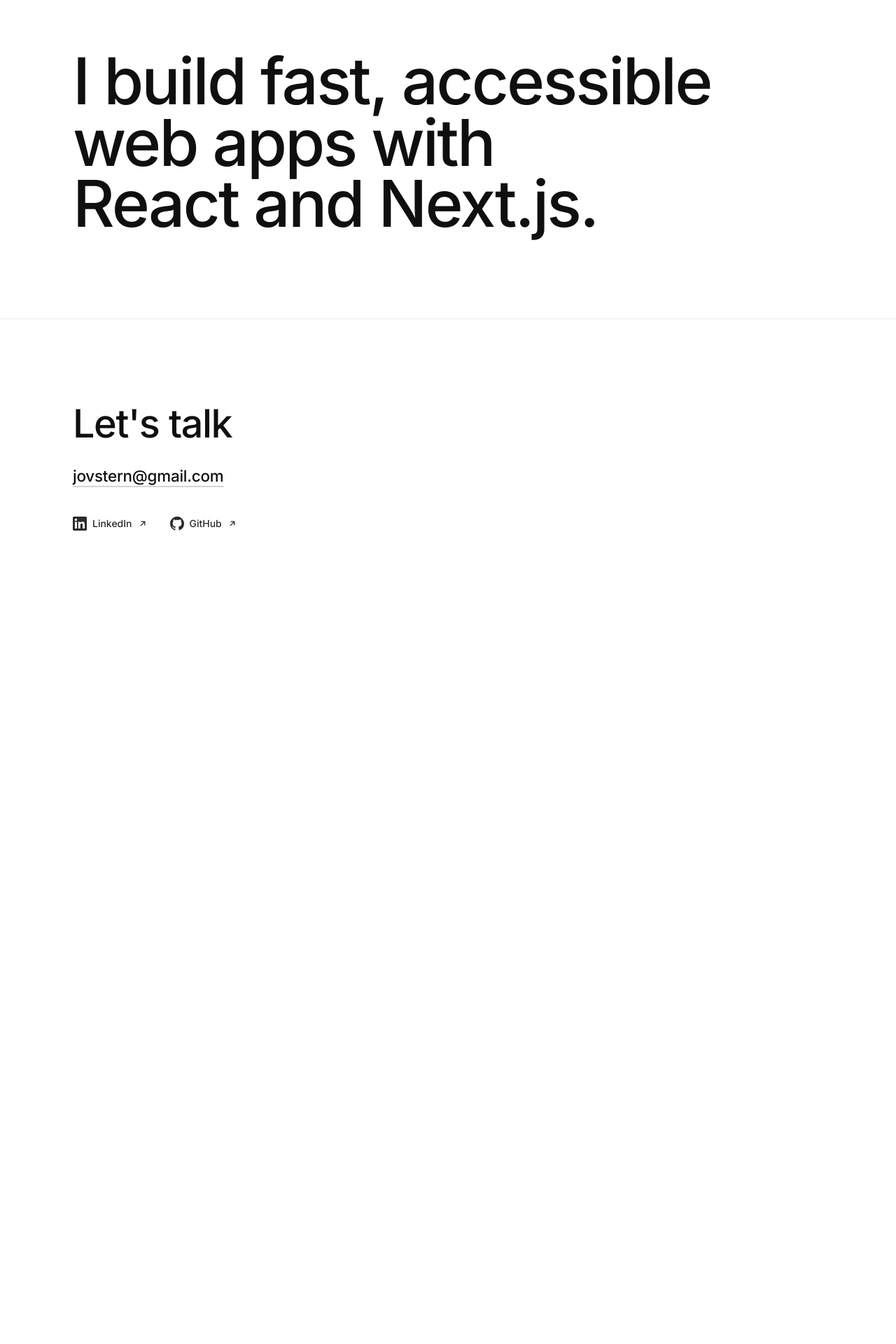
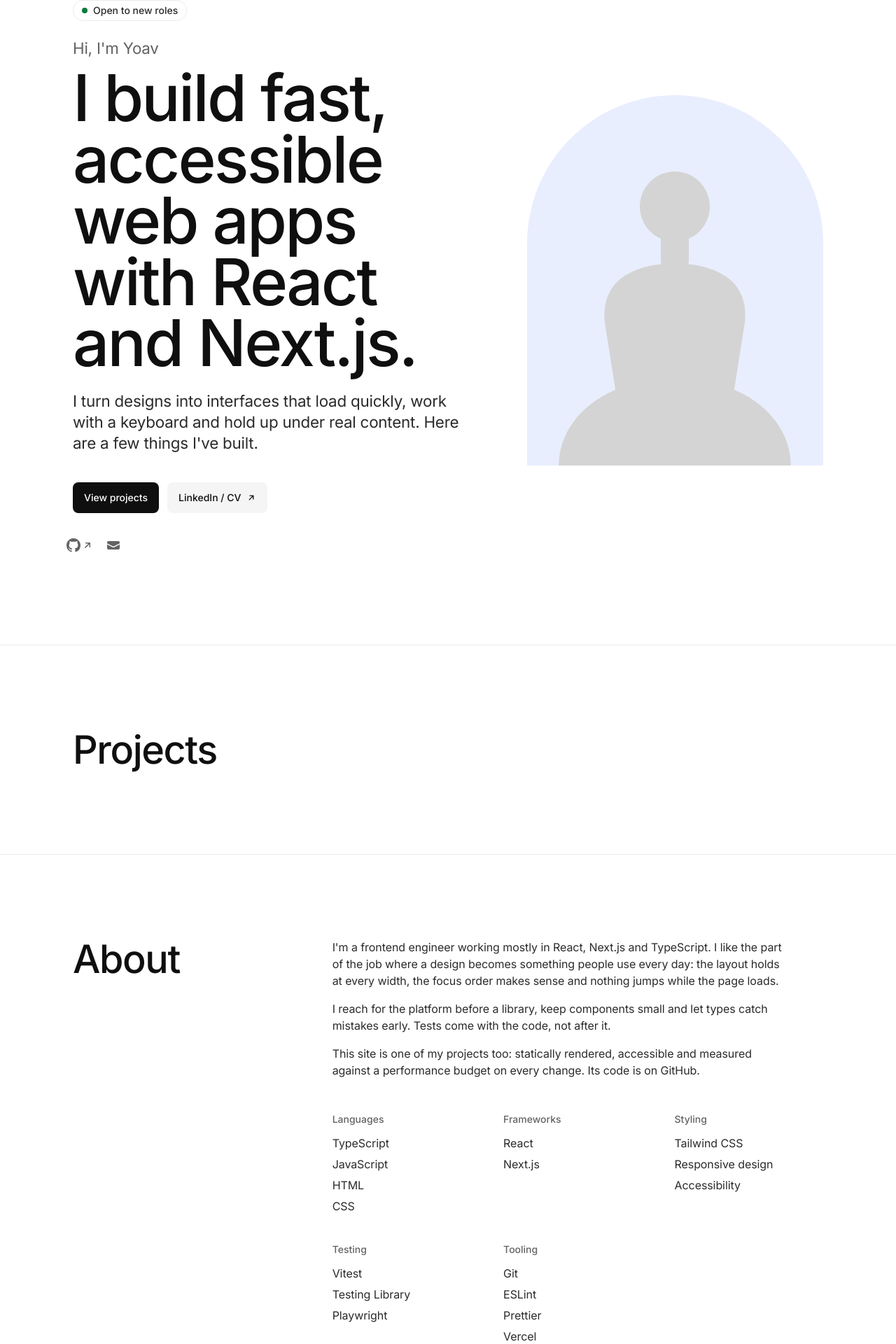
Before and after one commit to jovstern/portfolio, a Next.js app: page / in a window 1280 px wide. Shown: the part 113-2033 px from the top of the page at 70% size. Before the commit the page ends 1003 px from the top, so only its background shows below. Built offline with nearby package versions, Linux system fonts and the light colour scheme; no server answers.

Commit message:
feat: home hero with portrait arch and about section
Co-Authored-By: Claude Opus 5.5 <noreply@anthropic.com>

```diff
--- a/app/page.tsx
+++ b/app/page.tsx
@@ -1,10 +1,21 @@
 import { site } from '@/app/lib/site'
 import Container from '@/app/ui/container'
+import About from '@/app/ui/home/about'
+import Hero from '@/app/ui/home/hero'
 
 export default function Page() {
   return (
-    <Container className="py-section">
-      <h1 className="text-display">{site.hero.headline}</h1>
-    </Container>
+    <>
+      <Hero site={site} />
+      {/* The hero's "View projects" lands here; the project cards fill it. */}
+      <section id="projects" aria-labelledby="projects-heading" className="border-t border-border">
+        <Container className="py-section">
+          <h2 id="projects-heading" className="text-h2">
+            Projects
+          </h2>
+        </Container>
+      </section>
+      <About site={site} />
+    </>
   )
 }
--- /dev/null
+++ b/app/ui/home/about.tsx
@@ -0,0 +1,33 @@
+import type { Site } from '@/app/lib/definitions'
+import Container from '@/app/ui/container'
+
+export default function About({ site }: { site: Site }) {
+  return (
+    <section id="about" aria-labelledby="about-heading" className="border-t border-border">
+      <Container className="grid gap-8 py-section lg:grid-cols-12 lg:gap-10">
+        <h2 id="about-heading" className="text-h2 lg:col-span-4">
+          About
+        </h2>
+        <div className="lg:col-span-8">
+          <div className="max-w-prose space-y-4">
+            {site.about.paragraphs.map((paragraph) => (
+              <p key={paragraph}>{paragraph}</p>
+            ))}
+          </div>
+          <div className="mt-12 grid grid-cols-2 gap-x-8 gap-y-10 sm:grid-cols-3">
+            {site.skills.map(({ group, items }) => (
+              <div key={group}>
+                <h3 className="text-small font-medium text-muted">{group}</h3>
+                <ul className="mt-3 space-y-1.5">
+                  {items.map((item) => (
+                    <li key={item}>{item}</li>
+                  ))}
+                </ul>
+              </div>
+            ))}
+          </div>
+        </div>
+      </Container>
+    </section>
+  )
+}
--- /dev/null
+++ b/app/ui/home/hero.tsx
@@ -0,0 +1,46 @@
+import { EnvelopeIcon } from '@heroicons/react/20/solid'
+import type { Site } from '@/app/lib/definitions'
+import ButtonLink from '@/app/ui/button-link'
+import Container from '@/app/ui/container'
+import ExternalLink from '@/app/ui/external-link'
+import Portrait from '@/app/ui/home/portrait'
+import StatusPill from '@/app/ui/home/status-pill'
+import { GitHubIcon } from '@/app/ui/icons'
+
+const iconLink =
+  'inline-flex size-11 items-center justify-center gap-0.5 rounded-sm text-muted transition-colors hover:bg-surface hover:text-text active:bg-border'
+
+export default function Hero({ site }: { site: Site }) {
+  return (
+    <Container
+      as="section"
+      className="grid gap-16 pt-12 pb-section lg:grid-cols-12 lg:items-center lg:gap-10"
+    >
+      <div className="lg:col-span-7">
+        {site.openToWork ? <StatusPill /> : null}
+        <p className="mt-6 text-lead text-muted">{site.hero.greeting}</p>
+        <h1 className="mt-3 text-display">{site.hero.headline}</h1>
+        <p className="mt-6 max-w-xl text-lead text-body">{site.hero.lead}</p>
+        <div className="mt-10 flex flex-wrap gap-3">
+          <ButtonLink href="#projects" variant="primary">
+            View projects
+          </ButtonLink>
+          <ButtonLink href={site.links.linkedin} variant="secondary" external>
+            LinkedIn / CV
+          </ButtonLink>
+        </div>
+        <div className="-ms-3 mt-6 flex gap-1">
+          <ExternalLink href={site.links.github} aria-label="GitHub" className={iconLink}>
+            <GitHubIcon className="size-5" />
+          </ExternalLink>
+          <a href={`mailto:${site.email}`} aria-label={`Email ${site.name}`} className={iconLink}>
+            <EnvelopeIcon aria-hidden="true" className="size-5" />
+          </a>
+        </div>
+      </div>
+      <div className="lg:col-span-5">
+        <Portrait name={site.name} />
+      </div>
+    </Container>
+  )
+}
--- /dev/null
+++ b/app/ui/home/portrait-placeholder.tsx
@@ -0,0 +1,22 @@
+type PortraitPlaceholderProps = { label: string; className?: string }
+
+/**
+ * A seated figure in the theme's strong border colour, at the real cut-out's 1600×1715
+ * aspect, so swapping in the photo moves nothing.
+ */
+export default function PortraitPlaceholder({ label, className }: PortraitPlaceholderProps) {
+  return (
+    <svg
+      role="img"
+      aria-label={label}
+      viewBox="0 0 1600 1715"
+      fill="var(--color-border-strong)"
+      className={className}
+    >
+      <circle cx="800" cy="420" r="175" />
+      <rect x="730" y="540" width="140" height="200" rx="48" />
+      <path d="M560 760c80-45 160-55 240-55s160 10 240 55c90 52 120 140 110 240l-60 380H510l-60-380c-10-100 20-188 110-240Z" />
+      <path d="M220 1715c0-195 160-365 400-415 80-15 280-15 360 0 240 50 400 220 400 415Z" />
+    </svg>
+  )
+}
--- /dev/null
+++ b/app/ui/home/portrait.tsx
@@ -0,0 +1,30 @@
+import Image from 'next/image'
+import PortraitPlaceholder from '@/app/ui/home/portrait-placeholder'
+
+// Flip to true once public/portrait.png (1600×1715, transparent background) is added.
+const HAS_PORTRAIT: boolean = false
+
+// The cut-out is 108% of the arch's width, centred and standing on its foot.
+const figure = 'absolute bottom-0 left-1/2 h-auto w-[108%] max-w-none -translate-x-1/2'
+
+type PortraitProps = { name: string }
+
+/** The arch (spec §6): a rounded top, a 24 px foot, 4:5, in the accent tint. */
+export default function Portrait({ name }: PortraitProps) {
+  return (
+    <div className="relative mx-auto aspect-4/5 w-full max-w-88 rounded-t-full rounded-b-lg bg-accent-tint lg:max-w-none">
+      {HAS_PORTRAIT ? (
+        <Image
+          src="/portrait.png"
+          width={1600}
+          height={1715}
+          alt={`Portrait of ${name}`}
+          sizes="(min-width: 1024px) 32rem, min(100vw - 2.5rem, 22rem)"
+          className={figure}
+        />
+      ) : (
+        <PortraitPlaceholder label={`Portrait of ${name} (placeholder)`} className={figure} />
+      )}
+    </div>
+  )
+}
--- /dev/null
+++ b/app/ui/home/status-pill.tsx
@@ -0,0 +1,9 @@
+/** The availability badge: the dot is decoration, the text carries the meaning. */
+export default function StatusPill() {
+  return (
+    <p className="inline-flex items-center gap-2 rounded-full border border-border px-3 py-1 text-small font-medium text-body">
+      <span aria-hidden="true" className="size-2 rounded-full bg-success" />
+      Open to new roles
+    </p>
+  )
+}
--- /dev/null
+++ b/app/ui/home/test-site.ts
@@ -0,0 +1,22 @@
+import type { Site } from '@/app/lib/definitions'
+
+/** Site content for unit tests, so they never depend on the real wording. */
+export const testSite: Site = {
+  name: 'Ada',
+  role: 'Frontend engineer',
+  location: 'London',
+  url: 'https://example.com',
+  email: 'ada@example.com',
+  links: { github: 'https://github.com/ada', linkedin: 'https://www.linkedin.com/in/ada' },
+  openToWork: true,
+  hero: {
+    greeting: 'Hello there',
+    headline: 'I make test headlines.',
+    lead: 'A lead sentence for the test.',
+  },
+  about: { paragraphs: ['The first paragraph.', 'The second paragraph.'] },
+  skills: [
+    { group: 'Languages', items: ['TypeScript', 'CSS'] },
+    { group: 'Testing', items: ['Vitest', 'Playwright', 'Testing Library'] },
+  ],
+}
```
Also changed, not shown: 2 other files (tests, documents, lock files or other folders).
